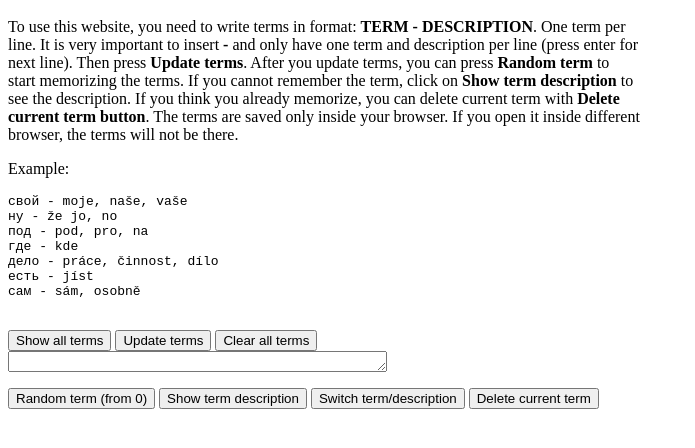
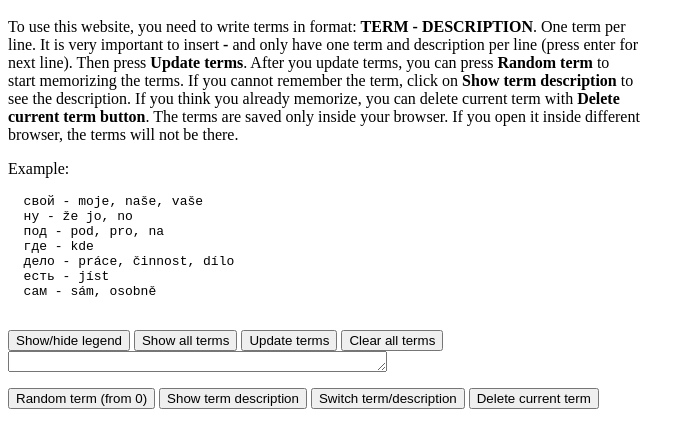
Before and after one commit to tomasbruckner/terms-memorizer, a plain HTML site: page index.html in a window 1280 px wide. Shown: the part 48-496 px from the top of the page, without its empty margins (0-695 px from the left). Drawn offline with Linux system fonts and the light colour scheme.

Commit message:
hide legend

```diff
--- a/index.html
+++ b/index.html
@@ -3,13 +3,17 @@
 <body onkeyup="handleKey(event)">
   <div style="height: 100%; width: 100%;">
     <h1>Term memorizer</h1>
+    <div id="idLegend">
       <p style="width: 50%;">
-      To use this website, you need to write terms in format: <strong>TERM - DESCRIPTION</strong>. One term per line. It
+        To use this website, you need to write terms in format: <strong>TERM - DESCRIPTION</strong>. One term per line.
+        It
         is very important to insert <strong>-</strong> and only have one term and description per line (press enter for
         next line). Then press <strong>Update terms</strong>. After you update terms, you can press <strong>Random
           term</strong> to start memorizing the terms. If you cannot remember the term, click on <strong>Show term
-        description</strong> to see the description. If you think you already memorize, you can delete current term with
-      <strong>Delete current term button</strong>. The terms are saved only inside your browser. If you open it inside different browser,
+          description</strong> to see the description. If you think you already memorize, you can delete current term
+        with
+        <strong>Delete current term button</strong>. The terms are saved only inside your browser. If you open it inside
+        different browser,
         the terms will not be there.
       </p>
       <p>
@@ -24,9 +28,14 @@
   сам - sám, osobně
         </pre>
       </p>
+    </div>
+
+    <div>
+      <button onclick="toggleLegend()">Show/hide legend</button>
       <button onclick="showAllTerms()">Show all terms</button>
       <button onclick="update()">Update terms</button>
       <button onclick="clearTerms()">Clear all terms</button>
+    </div>
     <div style="margin-bottom: 16px;">
       <textarea id="idDataArea" style="width: 30%;" onfocus="this.rows = 20" onblur="this.rows = 1;"
         rows="1"></textarea>
@@ -165,6 +174,11 @@
     function updateTermCount() {
       document.getElementById('idRandomButton').innerText = `Random term (from ${terms.length})`;
     }
+
+    function toggleLegend() {
+      const node = document.getElementById('idLegend');
+      node.hidden = !node.hidden;
+    }
   </script>
 </body>
 
```
Lines whose indentation alone changed are shown as unchanged.
